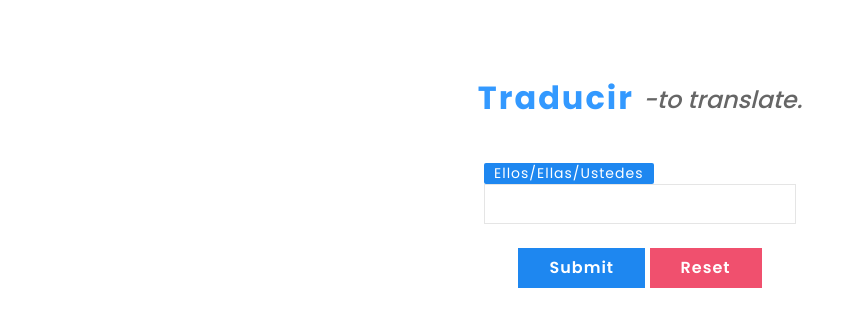
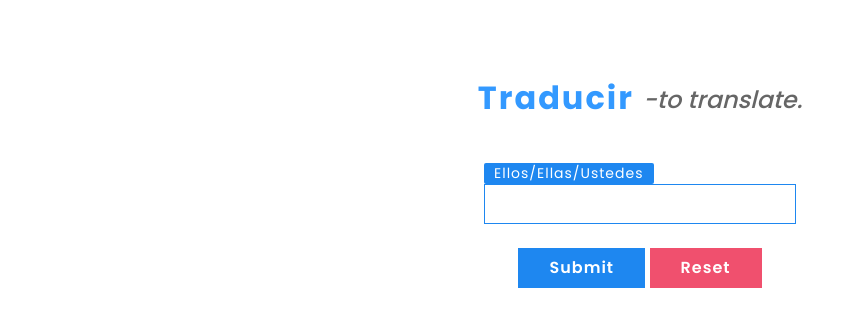
Before and after one commit to rockstartraders/Spanishly, a plain HTML site: page Pages/conjugation.html in a window 1280 px wide. Shown: the part 151-478 px from the top of the page, without its empty margins (0-848 px from the left). Drawn offline with Linux system fonts and the light colour scheme.

Commit message:
add autofucs

```diff
--- a/Pages/conjugation.html
+++ b/Pages/conjugation.html
@@ -87,7 +87,7 @@
              <form>
                 <div class="uk-margin" uk-margin>
                     <div id="conjugate_input" class="uk-width-1-2@s">
-                        <span id="conjugate_forma" class="uk-label" data-intro="Spanish Pronoun you need to follow for conjugation."></span><input  id="inputAnswer_conj" class="uk-input" type="text" spellcheck="false" data-intro="Type your answer here.
+                        <span id="conjugate_forma" class="uk-label" data-intro="Spanish Pronoun you need to follow for conjugation."></span><input  id="inputAnswer_conj" class="uk-input" type="text" spellcheck="false" autofocus data-intro="Type your answer here.
                         <br><br>Note that answers are not case sensitive and not <strong>tilde</strong> sensitive <i><u>except</i></u> for the letter <b>ñ</b>.
                         <br><br>Stem changing and Irregular verbs are also present so good luck.
                         ">
```
